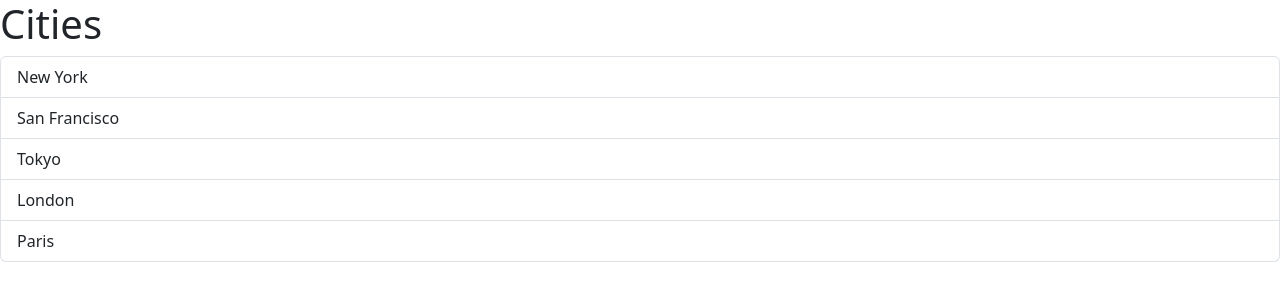
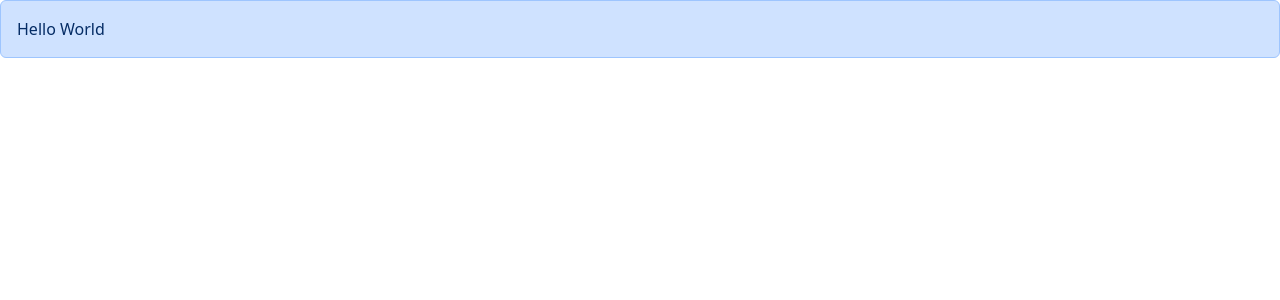
Before and after one commit to sanket1305/react-ing, a React (Vite) app in the folder youtube1/react-app/: page / in a window 1280 px wide. Shown: the top 300 px of the page. Built offline with nearby package versions, Linux system fonts and the light colour scheme.

Commit message:
passing children

```diff
--- a/youtube1/react-app/src/App.tsx
+++ b/youtube1/react-app/src/App.tsx
@@ -1,13 +1,11 @@
-import ListGroup from './components/ListGroup'
+import Alert from "./components/Alert";
 
-function App () {
-  let items = ["New York", "San Francisco", "Tokyo", "London", "Paris"];
-
-  const handleSelectItem = (item: string) => {
-    console.log(item);
-  }
-
-  return <div><ListGroup items={items} heading="Cities" onSelectItem={handleSelectItem}/></div>
+function App() {
+  return (
+    <div className="alert alert-primary">
+      <Alert>Hello <span>World</span></Alert>
+    </div>
+  );
 }
 
 export default App;
--- /dev/null
+++ b/youtube1/react-app/src/components/Alert.tsx
@@ -0,0 +1,11 @@
+import { ReactNode } from "react";
+
+interface Props {
+  children: ReactNode; // this is useful when you want to pass HTML code as children
+}
+
+const Alert = ({ children }: Props) => {
+  return <div>{children}</div>;
+};
+
+export default Alert;
```
